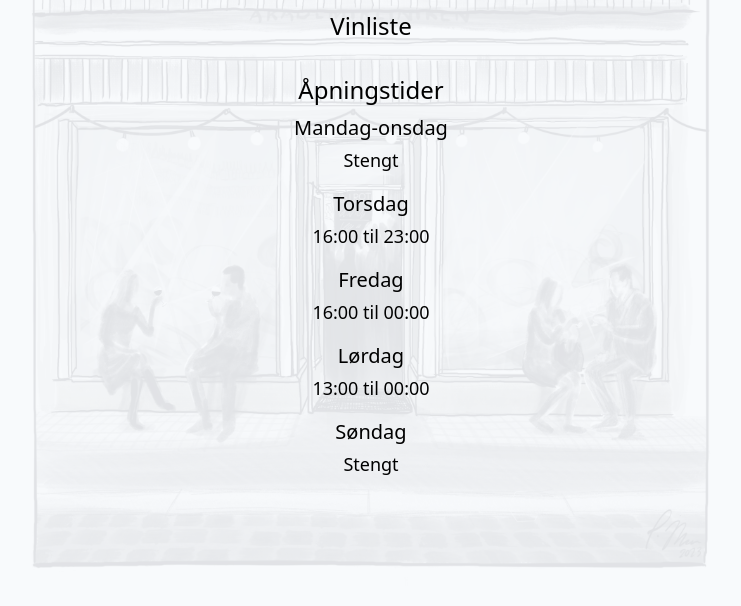
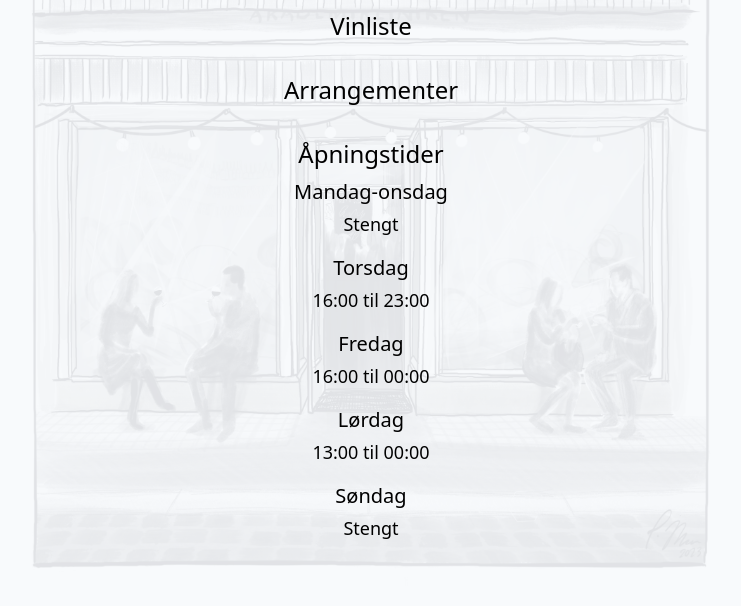
Before and after one commit to gronnbeck/rotvinbar.no, a website: page index.html in a window 1280 px wide. Both pictures are taken after a click on the button 640 px from the left and 28 px from the top of the page. Shown: the part 190-796 px from the top of the page, without its empty margins (269-1010 px from the left). Drawn offline with Linux system fonts and the light colour scheme; some icons are missing.

Commit message:
Legg til link til Hoopla for arrangementer

```diff
--- a/index.html
+++ b/index.html
@@ -34,6 +34,11 @@
                 <div class="md:container mx-auto flex">
                     <div class="inline-block mx-auto">
                         <a href="assets/vinkart-sept-2024.pdf" target="_blank">Vinliste</a>
+                    </div>
+                </div>
+                <div class="md:container mx-auto flex">
+                     <div class="inline-block mx-auto">
+                        <a href="https://rotvinbar.hoopla.no/" target="_blank">Arrangementer</a>
                     </div>
                 </div>
                 <div class="md:container mx-auto text-center flex">
```
Also changed, not shown: 1 other file.
